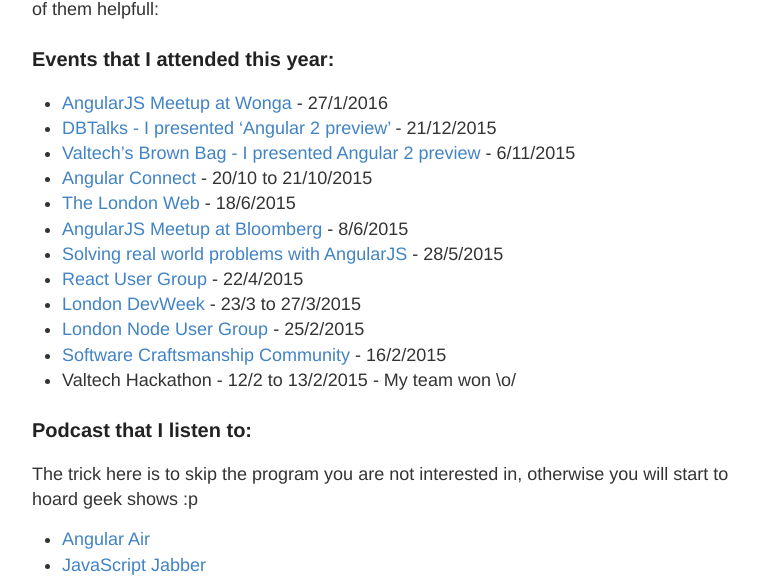
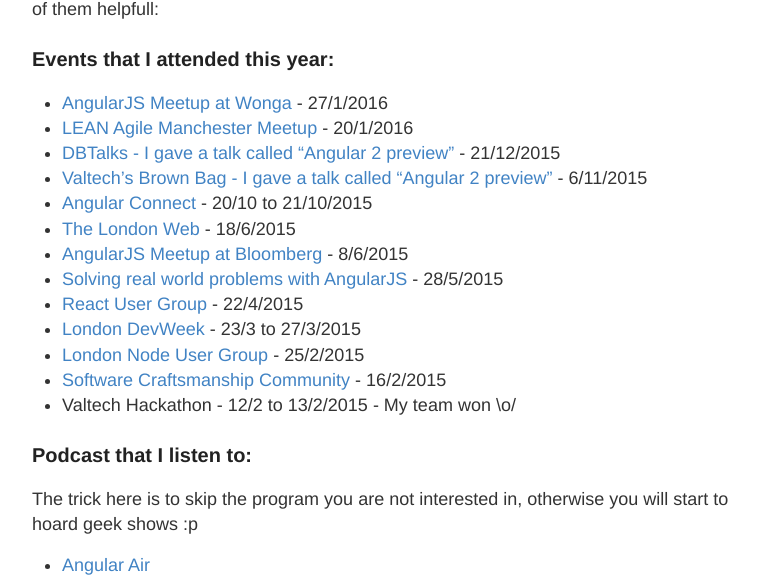
Before and after one commit to rafaelaudy/rafaelaudy.github.io, a Jekyll site: the page built from foodforthought.md, in a window 1280 px wide and 900 px high, cut to the strip 324-900 px from the top of the window. Shown: the whole strip, without its empty margins (248-1007 px from the left). Built offline with Jekyll 4.4.1, drawn with Linux system fonts in a browser that asks for light colours; Markdown is read by kramdown in place of the engine named in the settings.

Commit message:
Adding the LEAN Agile meetup

```diff
--- a/foodforthought.md
+++ b/foodforthought.md
@@ -9,8 +9,9 @@
 ### Events that I attended this year:
 
 * [AngularJS Meetup at Wonga](http://www.meetup.com/AngularJS-London/events/228224175/) - 27/1/2016
-* [DBTalks - I presented 'Angular 2 preview'](https://www.youtube.com/watch?v=hzPaxAHa7J8) - 21/12/2015
-* [Valtech's Brown Bag - I presented Angular 2 preview](http://rafaelaudy.github.io/angular-preview-talk/) - 6/11/2015
+* [LEAN Agile Manchester Meetup](http://www.meetup.com/Lean-Agile-Manchester/events/227496143/) - 20/1/2016
+* [DBTalks - I gave a talk called "Angular 2 preview"](https://www.youtube.com/watch?v=hzPaxAHa7J8) - 21/12/2015
+* [Valtech's Brown Bag - I gave a talk called "Angular 2 preview"](http://rafaelaudy.github.io/angular-preview-talk/) - 6/11/2015
 * [Angular Connect](http://angularconnect.com/) - 20/10 to 21/10/2015
 * [The London Web](http://www.meetup.com/londonweb/events/194463862/) - 18/6/2015
 * [AngularJS Meetup at Bloomberg](http://www.meetup.com/AngularJS-London/events/222822606/) - 8/6/2015
```
